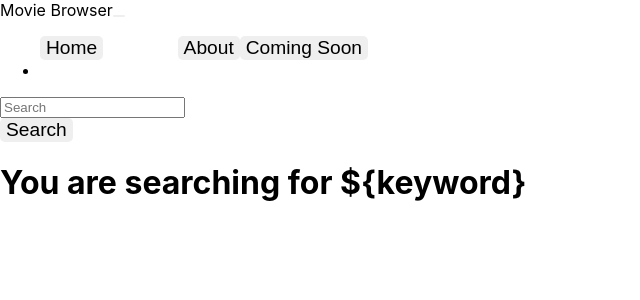
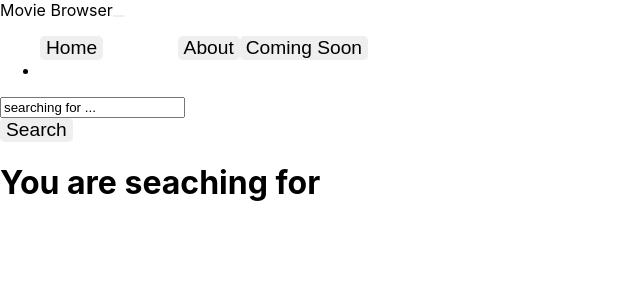
Before and after one commit to wiekusviljoen/myreactapp22, a React (Create React App) app: page /search in a window 1280 px wide. Shown: the top 300 px of the page, without its empty margins (0-640 px from the left). Built offline with nearby package versions, Linux system fonts and the light colour scheme; the HTML template or start-up script is replaced by a standard one.

Commit message:
commit on master

```diff
--- a/src/App.js
+++ b/src/App.js
@@ -12,7 +12,7 @@ function App() {
 
   return (
     <div>
-      <Navbar />
+      <Navbar searchText={searchText} setSearchText={setSearchText} />
       <Switch>
         <Route path="/" exact>
           <Home />
--- a/src/components/Navbar.js
+++ b/src/components/Navbar.js
@@ -1,4 +1,7 @@
-const Navbar = () => {
+const Navbar = ({ searchText, setSearchText }) => {
+  const updateSearchText = (e) => {
+    setSearchText(e.target.value);
+  };
   return (
     <nav className="navbar navbar-expand-lg navbar-light bg-light">
       <div className="container-fluid">
@@ -44,6 +47,8 @@ const Navbar = () => {
               type="search"
               placeholder="Search"
               aria-label="Search"
+              value={searchText}
+              onChange={updateSearchText}
             />
           </form>
           <a href="/search">
--- a/src/components/SearchView.js
+++ b/src/components/SearchView.js
@@ -1,7 +1,8 @@
 import Hero from "./Hero";
 
 const SearchView = ({ keyword, searchResults }) => {
-  const title = "You are searching for ${keyword}";
+  const title = "You are seaching for ";
+
   console.log(searchResults, "are the search results");
   return (
     <>
```
